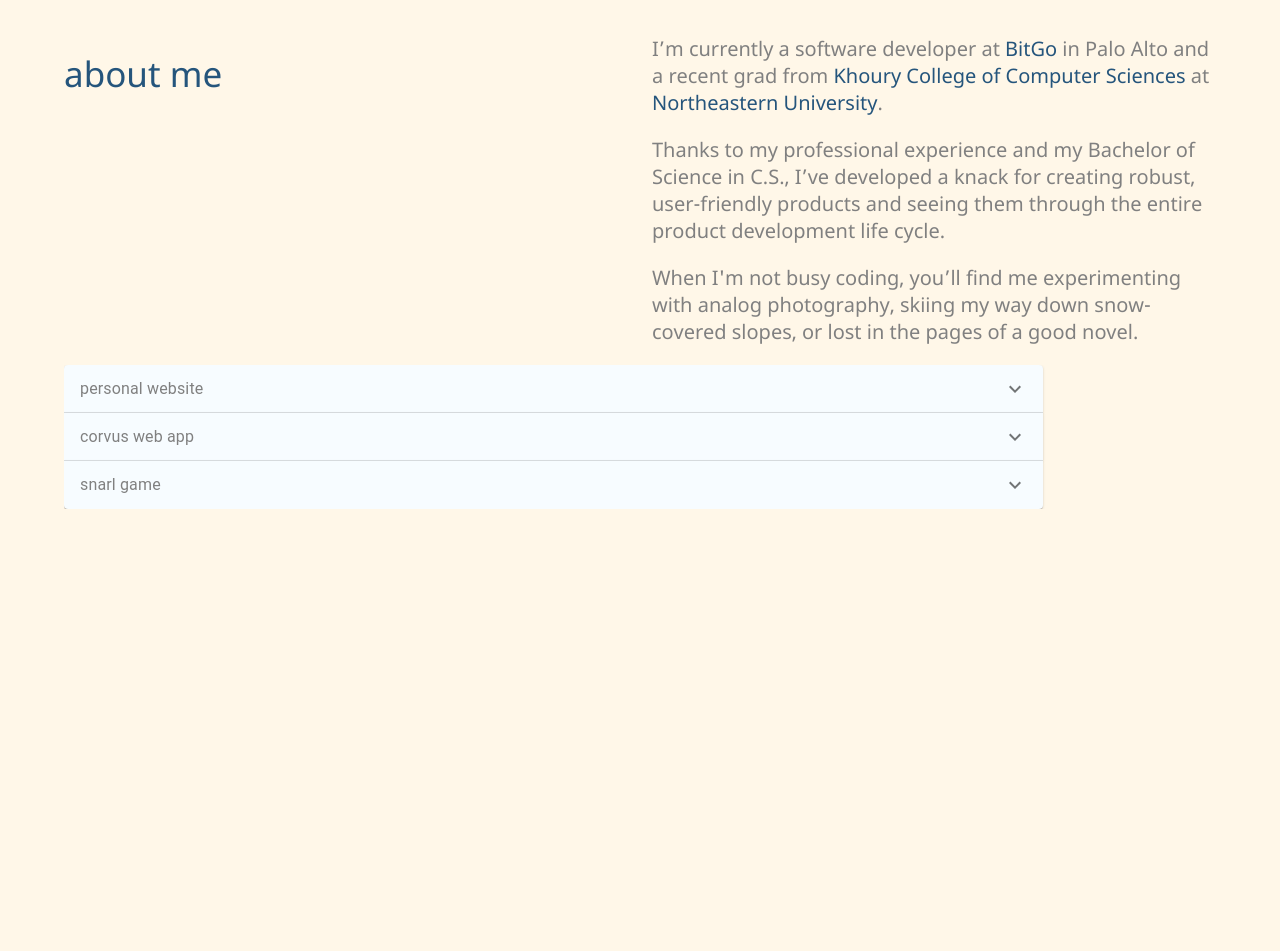
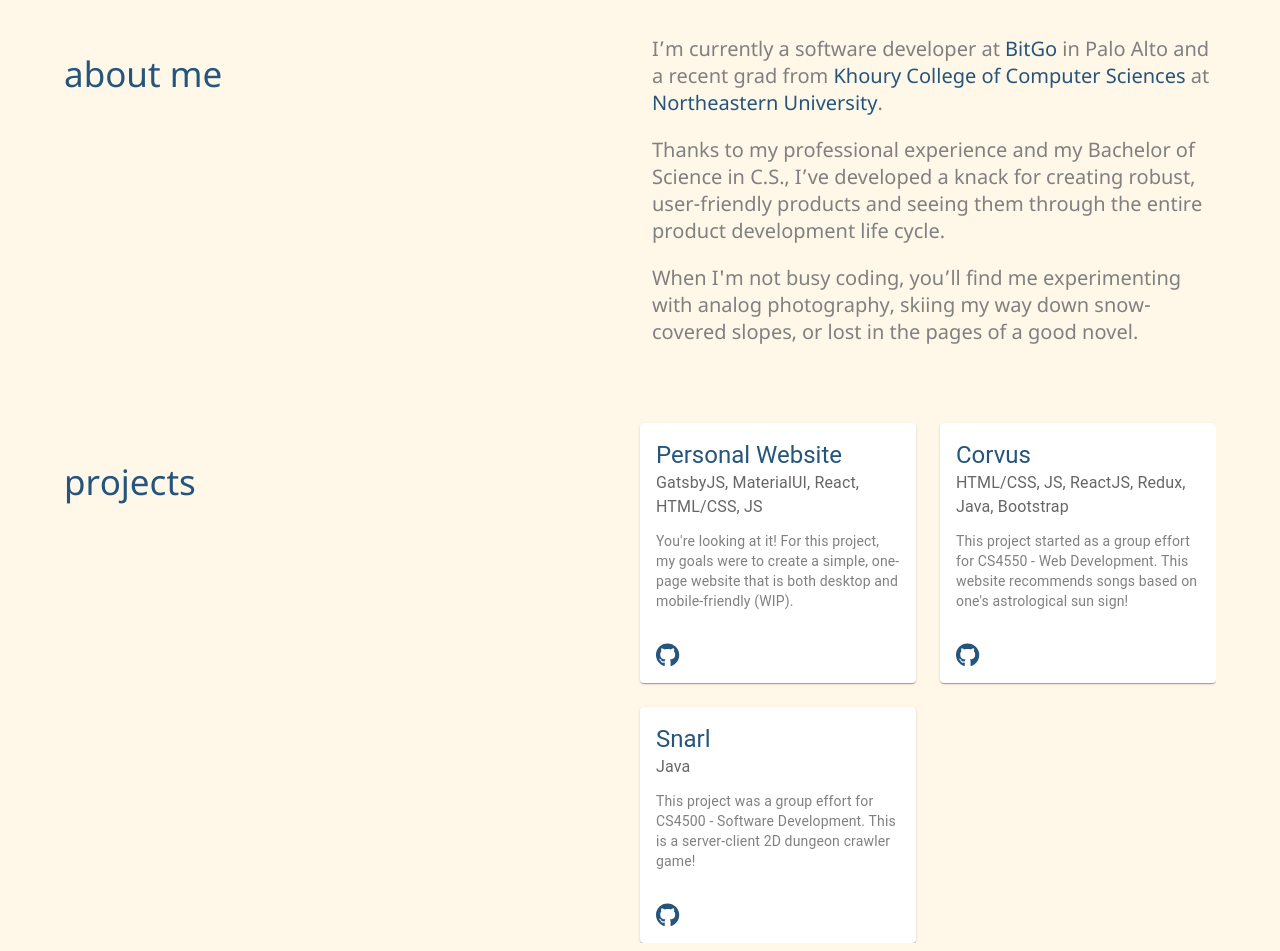
Before and after one commit to shalupova-a/angelina.shalupova, a Gatsby site: page / in a window 1280 px wide. Shown: the part 396-1347 px from the top of the page. Before the commit the page ends 913 px from the top, so only its background shows below. Built offline with nearby package versions, Linux system fonts and the light colour scheme; Gatsby itself is replaced by a stand-in of ours.

Commit message:
change projects to cards

```diff
--- a/src/components/projects.js
+++ b/src/components/projects.js
@@ -1,41 +1,47 @@
 import React from "react";
 import { FontAwesomeIcon } from "@fortawesome/react-fontawesome";
 import { faGithub } from "@fortawesome/free-brands-svg-icons";
-import { IconButton, Typography, Accordion, AccordionDetails, AccordionSummary } from "@mui/material"
-import { ExpandMore } from "@mui/icons-material";
+import { Card, CardContent, CardActions, IconButton, Typography } from "@mui/material"
 import Reveal from './animation/reveal';
+import Grid from '@mui/material/Unstable_Grid2'; // Grid version 2
 
-const AccordionItem = (props) =>
-    <Accordion style={{ backgroundColor: "#f7fcff", width: '85%' }}>
-        <AccordionSummary
-            expandIcon={<ExpandMore />}
-        >
-            <Typography>{props.title}</Typography>
-        </AccordionSummary>
-        <AccordionDetails align="left" style={{
-            display: "flex",
-            flexDirection: "column"
-        }}>
-            <Typography variant={"subtitle2"}>
+const CardItem = (props) =>
+    <Card className="card">
+        <CardContent>
+            <Typography className="card-title" variant="h5">{props.title}</Typography>
+            <Typography sx={{ mb: 1.5 }} color="text.secondary">
                 {props.language}
-                <IconButton href={props.link}>
-                    <FontAwesomeIcon icon={faGithub} />
-                </IconButton>
             </Typography>
-            <Typography>
+            <Typography variant="body2">
                 {props.body}
             </Typography>
-        </AccordionDetails>
-    </Accordion>
+        </CardContent>
+        <CardActions><IconButton href={props.link}>
+            <FontAwesomeIcon icon={faGithub} />
+        </IconButton></CardActions>
+    </Card>
 
 const Projects = () =>
     <div id="projects">
         <Reveal>
-            <AccordionItem title={"personal website"} language={"GatsbyJS, MaterialUI, HTML/CSS, JS"} body={"You're looking at it! For this project, my goals were to create a simple, one-page website that is both\n" +
-                "desktop and mobile-friendly (WIP)."} link={"https://github.com/shalupova-a/angelina.shalupova"} />
-            <AccordionItem title={"corvus web app"} language={"HTML/CSS, JS, ReactJS, Redux, Java, Bootstrap"} body={"This project started as a group effort for CS4550 - Web Development, and I have been working independently to improve it.\n" +
-                "Combining my love for astrology and music, this website recommends songs based on one's astrological sun sign!"} link={"https://github.com/shalupova-a/corvus"} />
-            <AccordionItem title={"snarl game"} language={"Java"} body={"This project was a group effort for CS4500 - Software Development. This is a server-client 2D dungeon crawler game!"} link={"https://github.com/shalupova-a/Snarl"} />
+            <Grid container sx={{ marginTop: '5%' }}>
+                <Grid align="left" item xs={6}>
+                    <p className="title">projects</p>
+                </Grid>
+                <Grid container xs={6} spacing={3}>
+                    <Grid item xs={6}>
+                        <CardItem title={"Personal Website"} language={"GatsbyJS, MaterialUI, React, HTML/CSS, JS"} body={"You're looking at it! For this project, my goals were to create a simple, one-page website that is both\n" +
+                            "desktop and mobile-friendly (WIP)."} link={"https://github.com/shalupova-a/angelina.shalupova"} />
+                    </Grid>
+                    <Grid item xs={6}>
+                        <CardItem title={"Corvus"} language={"HTML/CSS, JS, ReactJS, Redux, Java, Bootstrap"} body={"This project started as a group effort for CS4550 - Web Development.\n" +
+                            "This website recommends songs based on one's astrological sun sign!"} link={"https://github.com/shalupova-a/corvus"} />
+                    </Grid>
+                    <Grid item xs={6}>
+                        <CardItem title={"Snarl"} language={"Java"} body={"This project was a group effort for CS4500 - Software Development. This is a server-client 2D dungeon crawler game!"} link={"https://github.com/shalupova-a/Snarl"} />
+                    </Grid>
+                </Grid>
+            </Grid>
         </Reveal>
     </div>
 
```
